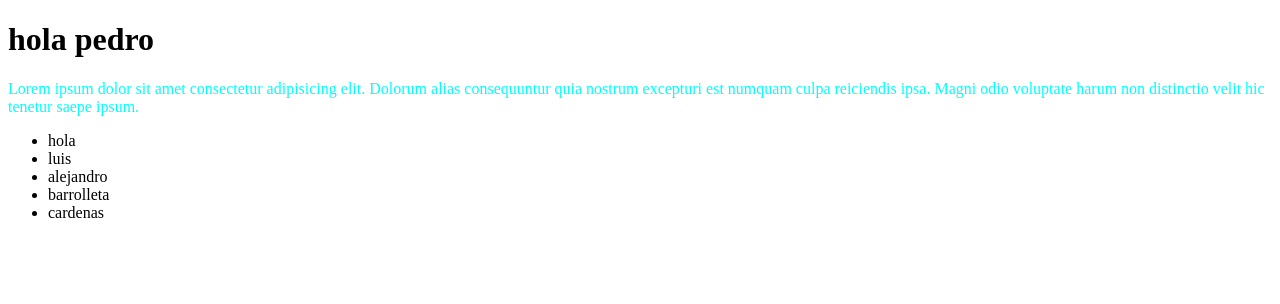
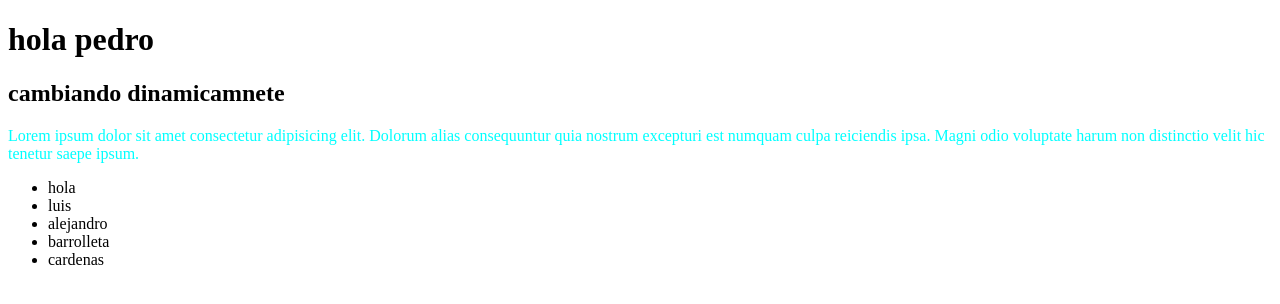
Before and after one commit to lubarrolleta/miPrimerProyecto, a plain HTML site: page index.html in a window 1280 px wide. Drawn offline with Linux system fonts and the light colour scheme.

Commit message:
otro cambio

```diff
--- a/index.html
+++ b/index.html
@@ -9,6 +9,7 @@
 
 <body>
     <h1>hola pedro</h1>
+    <h2>cambiando dinamicamnete</h2>
     <p>Lorem ipsum dolor sit amet consectetur adipisicing elit. Dolorum alias consequuntur quia nostrum excepturi est numquam culpa reiciendis ipsa. Magni odio voluptate harum non distinctio velit hic tenetur saepe ipsum.</p>
     <div>
         <ul>
```
